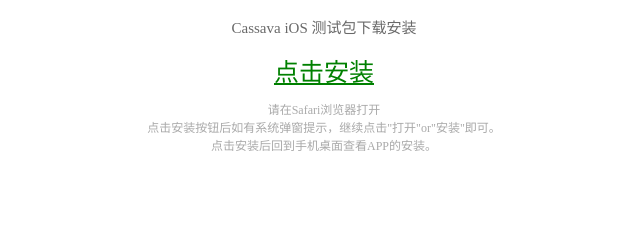
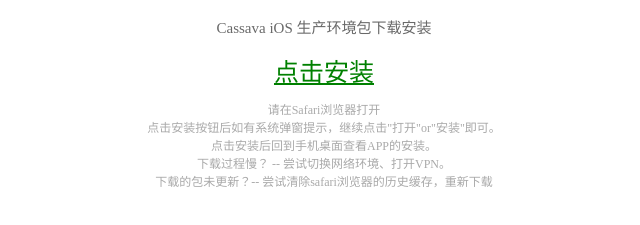
Before and after one commit to CassavaNetwork/cassava-ios-install, a plain HTML site: page index.html in a window 1280 px wide. Shown: the part 111-336 px from the top of the page, without its empty margins (316-956 px from the left). Drawn offline with Linux system fonts and the light colour scheme.

Commit message:
no message

```diff
--- a/index.html
+++ b/index.html
@@ -11,9 +11,9 @@
                 <img src="https://github.com/CassavaNetwork/cassava-ios-install/raw/main/image-512x512.png" width="100" height="100" alt="">
             </div>
             <div>
-                <p style="font-size: 15px;color: dimgray ">Cassava iOS 测试包下载安装</p>
+                <p style="font-size: 15px;color: dimgray ">Cassava iOS 生产环境包下载安装</p>
                 <a style="font-size: 25px;color: green" href="itms-services:///?action=download-manifest&url=https://raw.githubusercontent.com/CassavaNetwork/cassava-ios-install/main/manifest.plist">点击安装</a>
-                <p style="font-size: 12px;color: darkgrey">请在Safari浏览器打开<br />点击安装按钮后如有系统弹窗提示，继续点击"打开"or"安装"即可。<br />点击安装后回到手机桌面查看APP的安装。</p>
+                <p style="font-size: 12px;color: darkgrey">请在Safari浏览器打开<br />点击安装按钮后如有系统弹窗提示，继续点击"打开"or"安装"即可。<br />点击安装后回到手机桌面查看APP的安装。<br />下载过程慢？ -- 尝试切换网络环境、打开VPN。<br />下载的包未更新？-- 尝试清除safari浏览器的历史缓存，重新下载</p>
             </div>
         </div>
 
```
Also changed, not shown: index-debug.html (+1 -1 lines), 1 other file.
